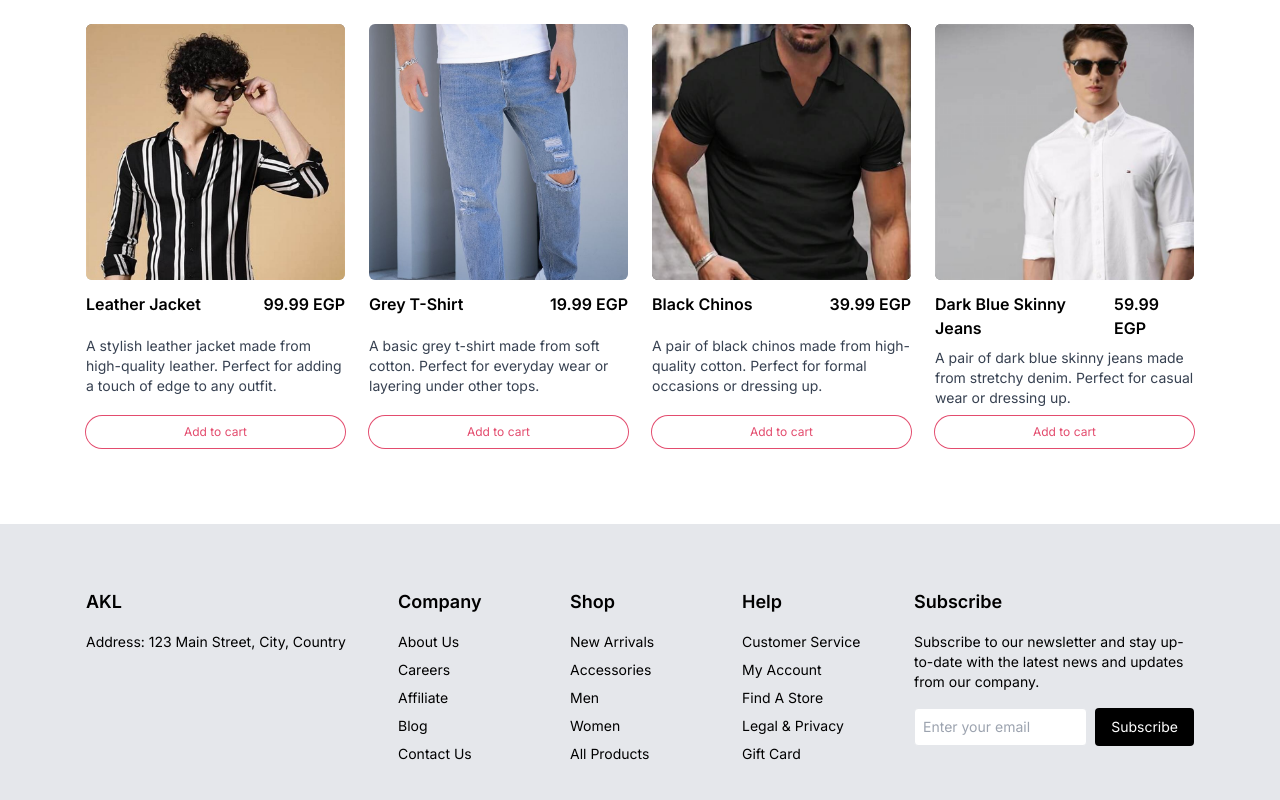
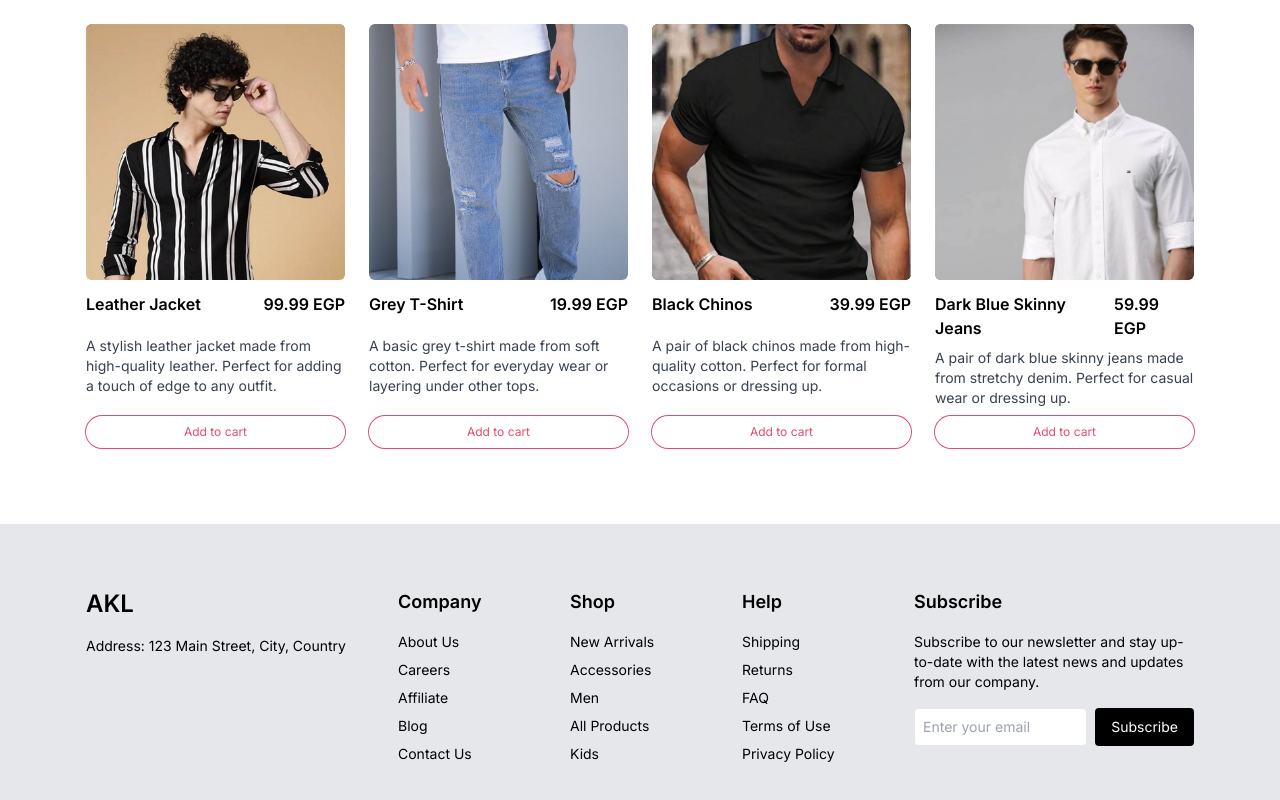
Before and after one commit to ahmedalifarajallah/Ecommerce__Next.js, a Next.js app: page / in a window 1280 px wide. Shown: the part 1948-2748 px from the top of the page. Built offline with nearby package versions, Linux system fonts and the light colour scheme.

Commit message:
enhance the code of the footer component

```diff
--- a/src/components/Layout/Footer.tsx
+++ b/src/components/Layout/Footer.tsx
@@ -1,6 +1,30 @@
 import React from "react";
 
 const Footer = () => {
+  const companyLinks: string[] = [
+    "About Us",
+    "Careers",
+    "Affiliate",
+    "Blog",
+    "Contact Us",
+  ];
+
+  const ShopLinks: string[] = [
+    "New Arrivals",
+    "Accessories",
+    "Men",
+    "All Products",
+    "Kids",
+  ];
+
+  const helpLinks: string[] = [
+    "Shipping",
+    "Returns",
+    "FAQ",
+    "Terms of Use",
+    "Privacy Policy",
+  ];
+
   return (
     <footer className="bg-gray-200 py-8 md:py-16">
       <div className="container mx-auto px-4">
@@ -14,7 +38,7 @@ const Footer = () => {
         >
           {/* Brand Column - 2fr on sm/md */}
           <div className="sm:col-span-1 md:col-span-1">
-            <h2 className="mb-4 text-lg font-semibold">AKL</h2>
+            <h2 className="mb-4 text-2xl font-semibold">AKL</h2>
             <p className="text-sm">Address: 123 Main Street, City, Country</p>
           </div>
 
@@ -22,11 +46,11 @@ const Footer = () => {
           <div className="sm:col-span-1">
             <h2 className="mb-4 text-lg font-semibold">Company</h2>
             <ul className="flex flex-col space-y-2 text-sm">
-              <li>About Us</li>
-              <li>Careers</li>
-              <li>Affiliate</li>
-              <li>Blog</li>
-              <li>Contact Us</li>
+              {companyLinks.map((item, index) => (
+                <li key={index} className="cursor-pointer">
+                  {item}
+                </li>
+              ))}
             </ul>
           </div>
 
@@ -34,11 +58,11 @@ const Footer = () => {
           <div className="sm:col-span-1">
             <h2 className="mb-4 text-lg font-semibold">Shop</h2>
             <ul className="flex flex-col space-y-2 text-sm">
-              <li>New Arrivals</li>
-              <li>Accessories</li>
-              <li>Men</li>
-              <li>Women</li>
-              <li>All Products</li>
+              {ShopLinks.map((item, index) => (
+                <li key={index} className="cursor-pointer">
+                  {item}
+                </li>
+              ))}
             </ul>
           </div>
 
@@ -46,11 +70,11 @@ const Footer = () => {
           <div className="sm:col-span-1">
             <h2 className="mb-4 text-lg font-semibold">Help</h2>
             <ul className="flex flex-col space-y-2 text-sm">
-              <li>Customer Service</li>
-              <li>My Account</li>
-              <li>Find A Store</li>
-              <li>Legal & Privacy</li>
-              <li>Gift Card</li>
+              {helpLinks.map((item, index) => (
+                <li key={index} className="cursor-pointer">
+                  {item}
+                </li>
+              ))}
             </ul>
           </div>
 
```
